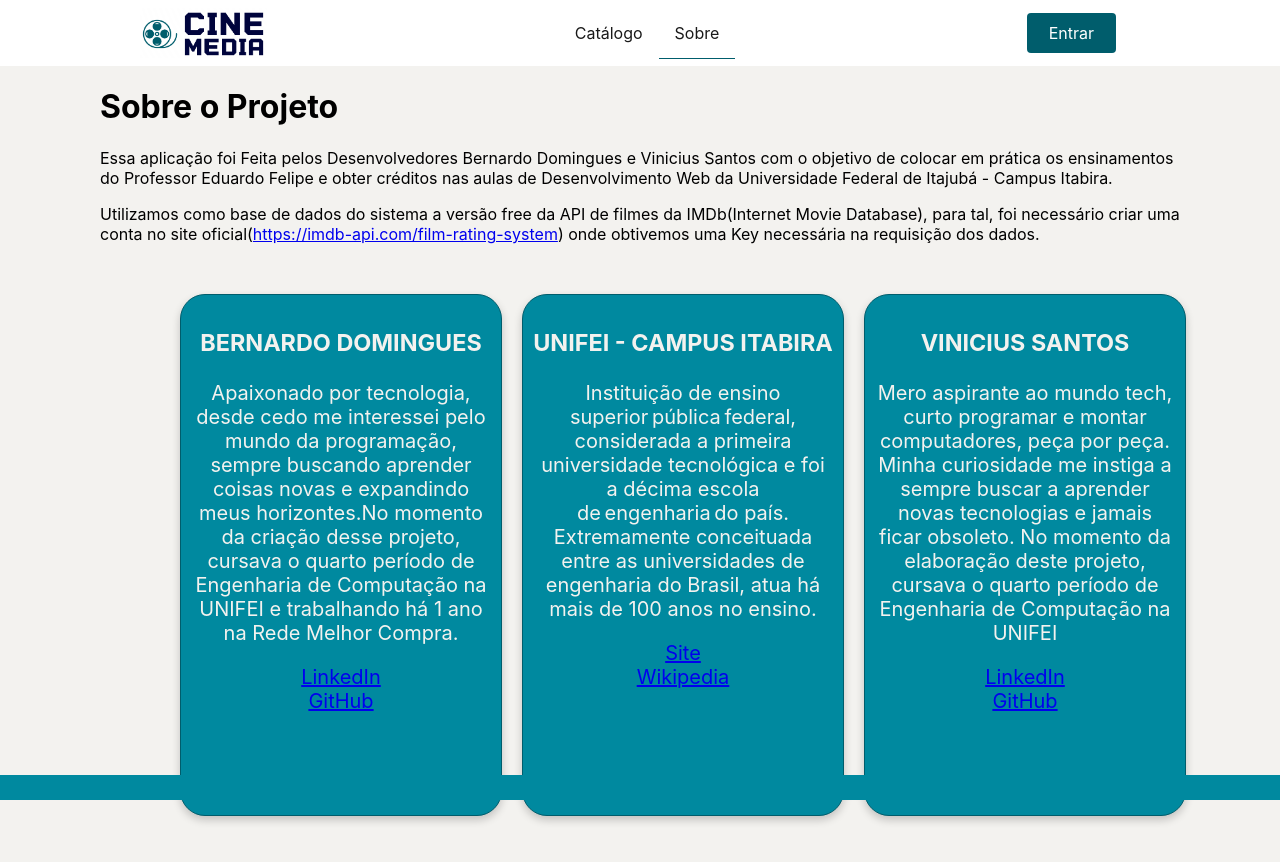
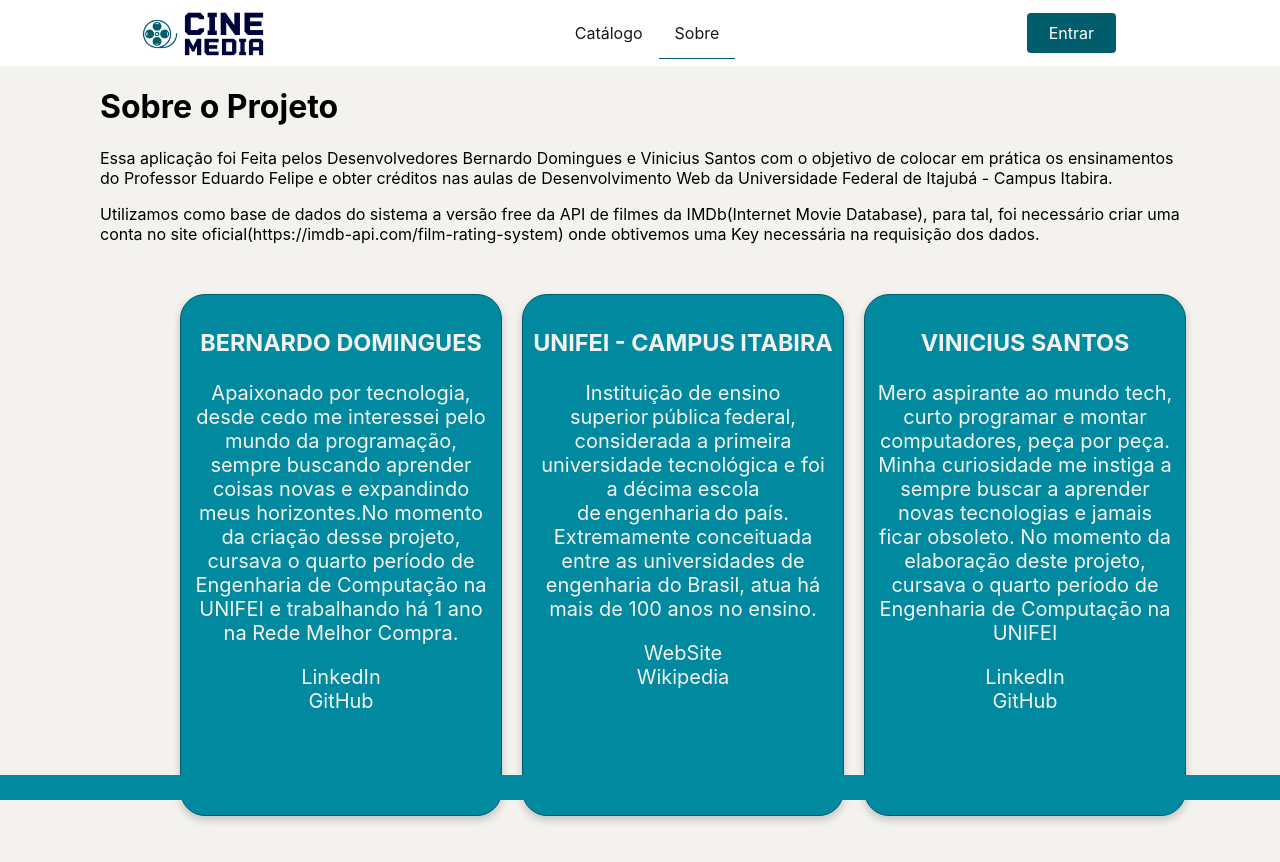
Before and after one commit to BernardoDomingues/projeto2_front, a React (Create React App) app: page /sobre in a window 1280 px wide. Shown: the top 862 px of the page. Built offline with nearby package versions, Linux system fonts and the light colour scheme.

Commit message:
corrige erro do href

```diff
--- a/src/containers/About/About.js
+++ b/src/containers/About/About.js
@@ -20,9 +20,14 @@ const About = () => {
             Utilizamos como base de dados do sistema a versão free da API de
             filmes da IMDb(Internet Movie Database), para tal, foi necessário
             criar uma conta no site oficial(
-            <a href="https://imdb-api.com/film-rating-system" target="_blank">
+            <span
+              onClick={() =>
+                window.open("https://imdb-api.com/film-rating-system", "_blank")
+              }
+              style={{ cursor: 'pointer' }}
+            >
               https://imdb-api.com/film-rating-system
-            </a>
+            </span>
             ) onde obtivemos uma Key necessária na requisição dos dados.
           </p>
         </Container>
@@ -37,16 +42,29 @@ const About = () => {
               há 1 ano na Rede Melhor Compra.
             </p>
             <CardFooter>
-              <a
-                href="https://linkedin.com/in/bernardo-domingues14"
-                target="_blank"
+              <span
+                onClick={() =>
+                  window.open(
+                    "https://linkedin.com/in/bernardo-domingues14",
+                    "_blank"
+                  )
+                }
+                style={{ cursor: 'pointer' }}
               >
                 LinkedIn
-              </a>
+              </span>
               <br />
-              <a href="https://github.com/BernardoDomingues" target="_blank">
+              <span
+                onClick={() =>
+                  window.open(
+                    "https://github.com/BernardoDomingues",
+                    "_blank"
+                  )
+                }
+                style={{ cursor: 'pointer' }}
+              >
                 GitHub
-              </a>
+              </span>
             </CardFooter>
           </Card>
           <Card>
@@ -59,16 +77,29 @@ const About = () => {
               ensino.
             </p>
             <CardFooter>
-              <a href="https://unifei.edu.br/" target="_blank">
-                Site
-              </a>
+              <span
+                onClick={() =>
+                  window.open(
+                    "https://unifei.edu.br/",
+                    "_blank"
+                  )
+                }
+                style={{ cursor: 'pointer' }}
+              >
+                WebSite
+              </span>
               <br />
-              <a
-                href="https://pt.wikipedia.org/wiki/Universidade_Federal_de_Itajub%C3%A1"
-                target="_blank"
+              <span
+                onClick={() =>
+                  window.open(
+                    "https://pt.wikipedia.org/wiki/Universidade_Federal_de_Itajub%C3%A1",
+                    "_blank"
+                  )
+                }
+                style={{ cursor: 'pointer' }}
               >
                 Wikipedia
-              </a>
+              </span>
             </CardFooter>
           </Card>
           <Card>
@@ -81,16 +112,29 @@ const About = () => {
               Engenharia de Computação na UNIFEI
             </p>
             <CardFooter>
-              <a
-                href="https://www.linkedin.com/in/vinicius-santos11"
-                target="_blank"
+              <span
+                onClick={() =>
+                  window.open(
+                    "https://www.linkedin.com/in/vinicius-santos11",
+                    "_blank"
+                  )
+                }
+                style={{ cursor: 'pointer' }}
               >
                 LinkedIn
-              </a>
+              </span>
               <br />
-              <a href="https://github.com/ViniciusP-Sants" target="_blank">
+              <span
+                onClick={() =>
+                  window.open(
+                    "https://github.com/ViniciusP-Sants",
+                    "_blank"
+                  )
+                }
+                style={{ cursor: 'pointer' }}
+              >
                 GitHub
-              </a>
+              </span>
             </CardFooter>
           </Card>
         </ProfileGrid>
```
